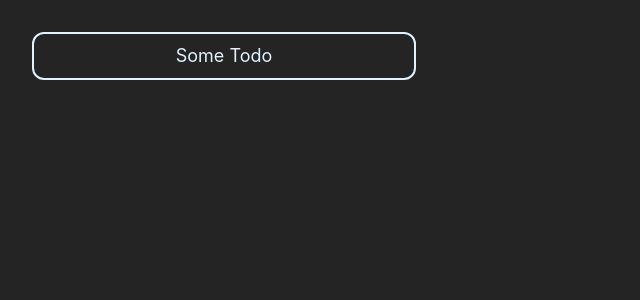
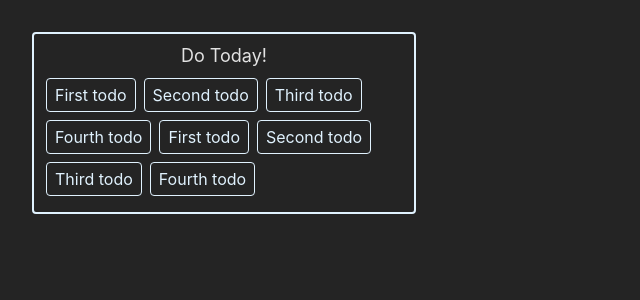
Before and after one commit to AManOfHonestFate/Task-manager, a React (Vite) app: page / in a window 1280 px wide. Shown: the top 300 px of the page, without its empty margins (0-640 px from the left). Built offline with nearby package versions, Linux system fonts and the light colour scheme.

Commit message:
create TodoTable and TodoMiniItem

```diff
--- a/src/App.tsx
+++ b/src/App.tsx
@@ -1,10 +1,11 @@
 import './App.css'
 import TodoItem from "./components/TodoItem";
-
+import TodoTable from "./components/TodoTable";
+const props = ['First todo', 'Second todo', 'Third todo', 'Fourth todo', 'First todo', 'Second todo', 'Third todo', 'Fourth todo']
 function App() {
 
   return (
-      <TodoItem>Some Todo</TodoItem>
+      <TodoTable title="Do Today!">{props}</TodoTable>
   )
 }
 
--- /dev/null
+++ b/src/components/TodoMiniItem.tsx
@@ -0,0 +1,24 @@
+import {useState} from "react";
+
+interface TodoMiniItemProps {
+    children: string
+}
+
+export default function TodoItem({ children } : TodoMiniItemProps) {
+    const [isDone, setIsDone] = useState(false);
+
+    function setDone() {
+        setIsDone(!isDone);
+    }
+
+    return (
+        <div className={
+            `py-1 px-2 border rounded cursor-pointer mr-2 mb-2
+            ${isDone ? "text-tertiary border-tertiary line-through" : "text-primary border-primary hover:text-secondary hover:border-secondary"}`
+        }
+             onClick={setDone}
+        >
+            { children }
+        </div>
+    )
+}
--- /dev/null
+++ b/src/components/TodoTable.tsx
@@ -0,0 +1,19 @@
+import TodoMiniItem from './TodoMiniItem'
+interface TodoTableProps {
+    title: string,
+    children: string[]
+}
+
+export default function TodoTable({ title, children } : TodoTableProps) {
+
+    return (
+        <div className="max-w-sm py-2 px-3 border-2 border-primary rounded cursor-pointer">
+            <h3 className="text-lg mb-2">{ title }</h3>
+            <span className="flex flex-wrap">
+                {children.map(el => {
+                    return <TodoMiniItem>{ el }</TodoMiniItem>
+                })}
+            </span>
+        </div>
+    )
+}
```
